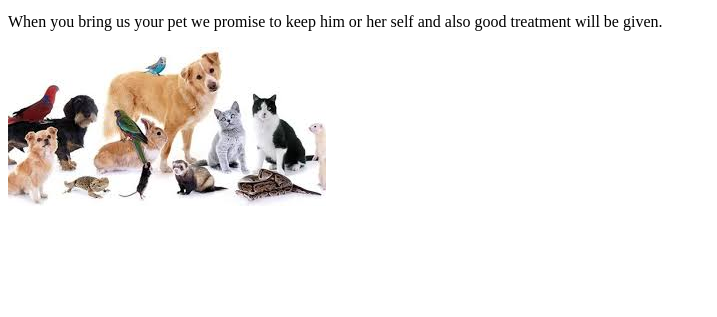
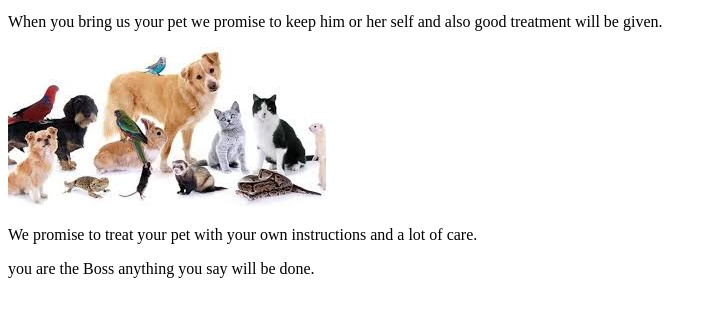
Before and after one commit to HILLARY-oti/pet-connect, a plain HTML site: page con.html in a window 1280 px wide. Shown: the part 101-418 px from the top of the page, without its empty margins (0-717 px from the left). Drawn offline with Linux system fonts and the light colour scheme.

Commit message:
add paragraph to the page

```diff
--- a/con.html
+++ b/con.html
@@ -8,5 +8,7 @@
     <p>Welcome to pet connect the only place your pet can have fun.</p>
     <p>When you bring us your pet we promise to keep him or her self and also good treatment will be given.</p>
     <img src="images/pet.jpg" alt="A picture of pets we deal with">
+    <p>We promise to treat your pet with your own instructions and a lot of care.</p>
+    <p>you are the Boss anything you say will be done.</p>
   </body>
 </html>
```
